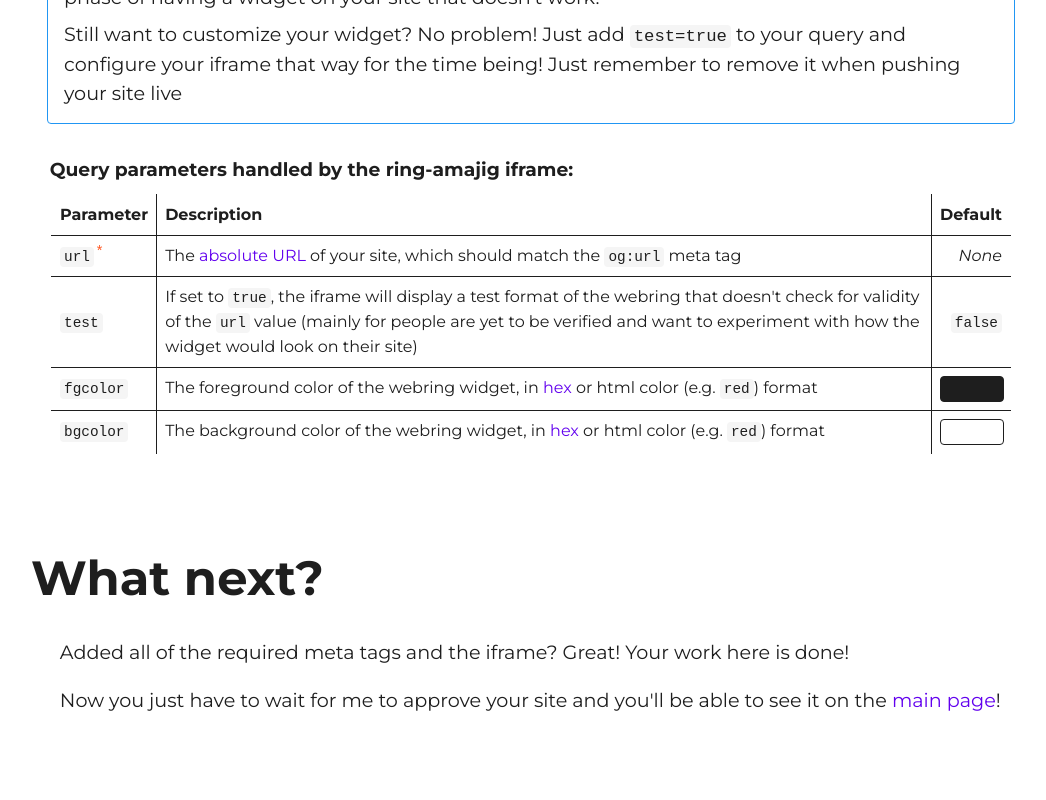
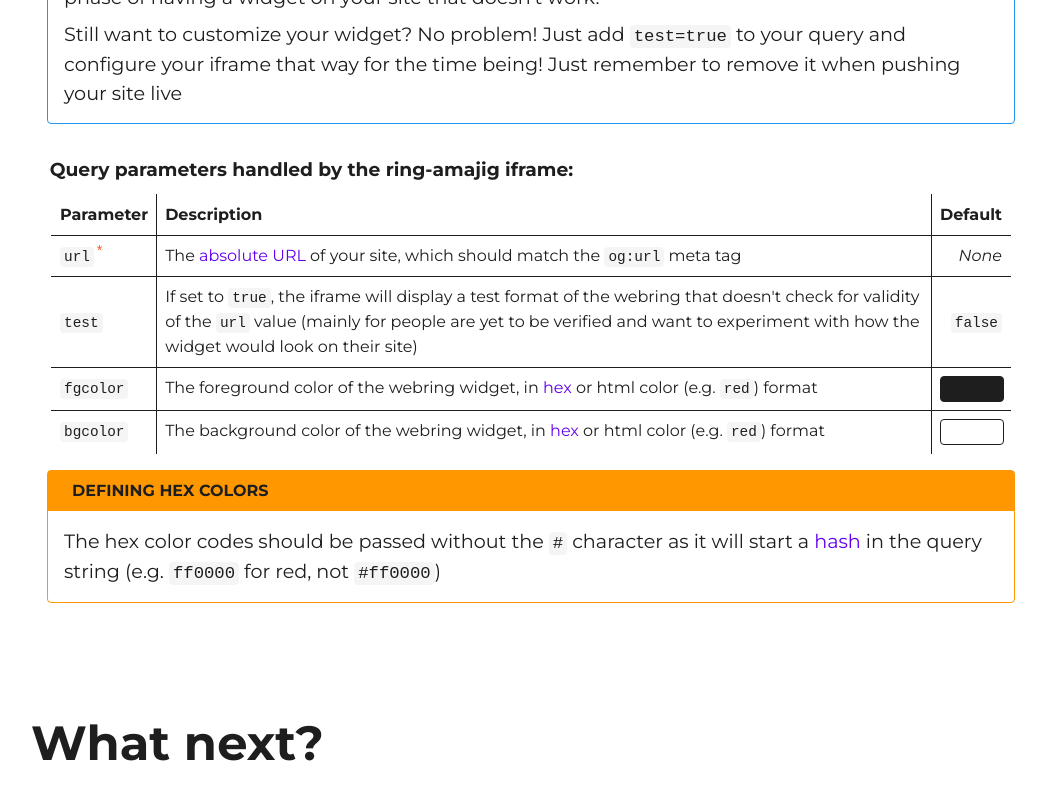
Before and after one commit to Pre1ude0/ringamajig, a SvelteKit app: page /docs in a window 1280 px wide. Shown: the part 2703-3503 px from the top of the page, without its empty margins (109-1155 px from the left). Built offline with nearby package versions, Linux system fonts and the light colour scheme; a web font is replaced by a local one.

Commit message:
edit hex code entry in docs

```diff
--- a/src/routes/(main)/docs/+page.svelte
+++ b/src/routes/(main)/docs/+page.svelte
@@ -215,7 +215,7 @@
             together like so:
         </p>
         <pre>
-            https://ring.pre1ude.dev/ring?url=https://your-site.com&fgcolor=#ffffff&bgcolor=#000000
+            https://ring.pre1ude.dev/ring?url=https://your-site.com&fgcolor=ffffff&bgcolor=000000
         </pre>
         <note data-type="info">
             <div class="title">
@@ -302,6 +302,26 @@
                 </tr>
             </tbody>
         </table>
+        <note data-type="warning">
+            <div class="title">
+                <i class="nf nf-fa-circle_exclamation"></i> defining hex colors
+            </div>
+            <div class="content">
+                <p>
+                    The hex color codes should be passed without the <code
+                        >#</code
+                    >
+                    character as it will start a
+                    <a
+                        href="https://developer.mozilla.org/en-US/docs/Web/API/URL/hash"
+                        target="_blank">hash</a
+                    >
+                    in the query string (e.g.
+                    <code>ff0000</code>
+                    for red, not <code>#ff0000</code>)
+                </p>
+            </div>
+        </note>
     </div>
     <div class="container">
         <h2>What next?</h2>
```
Also changed, not shown: static/updateLog.md (+2 -2 lines).
